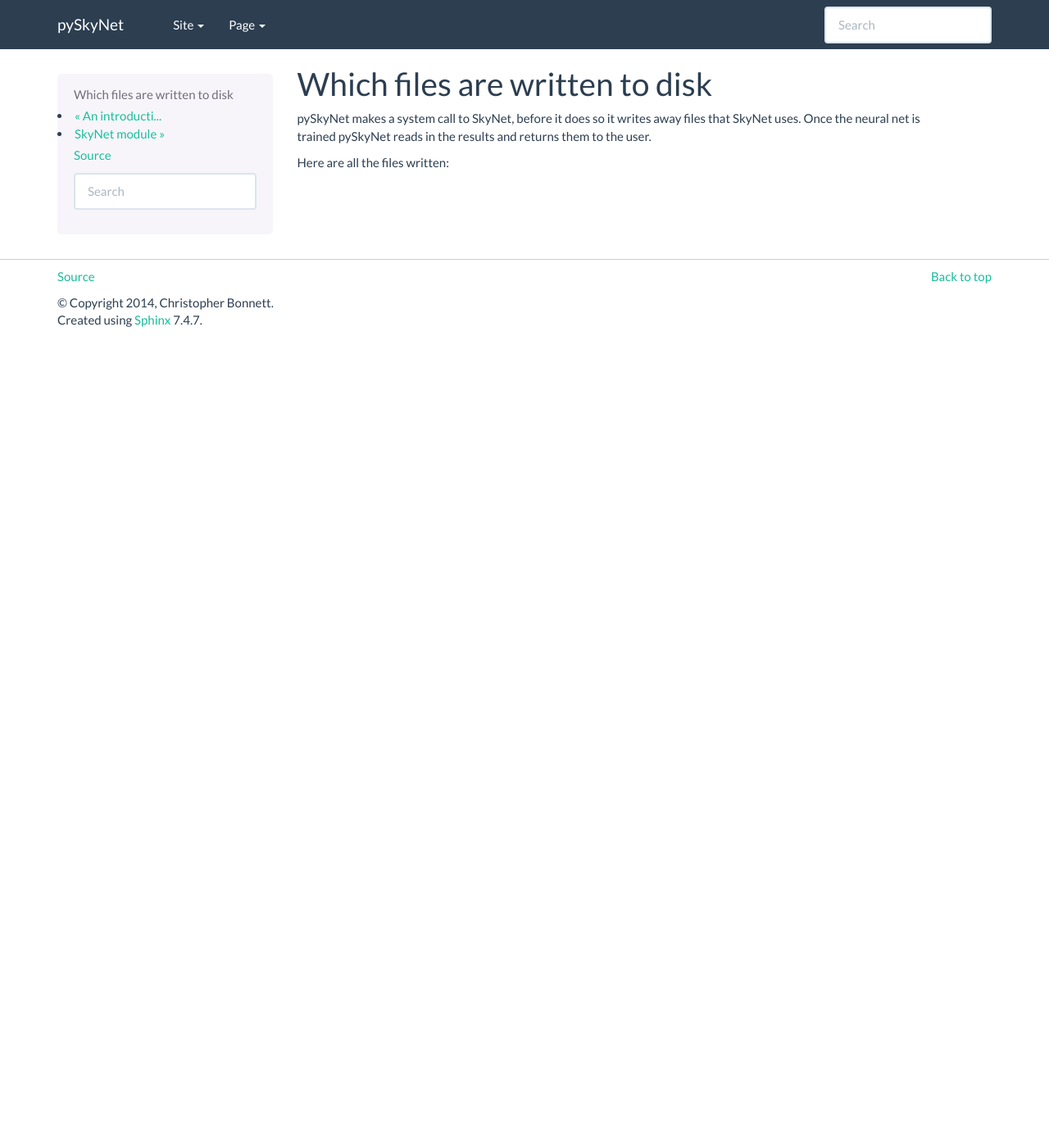
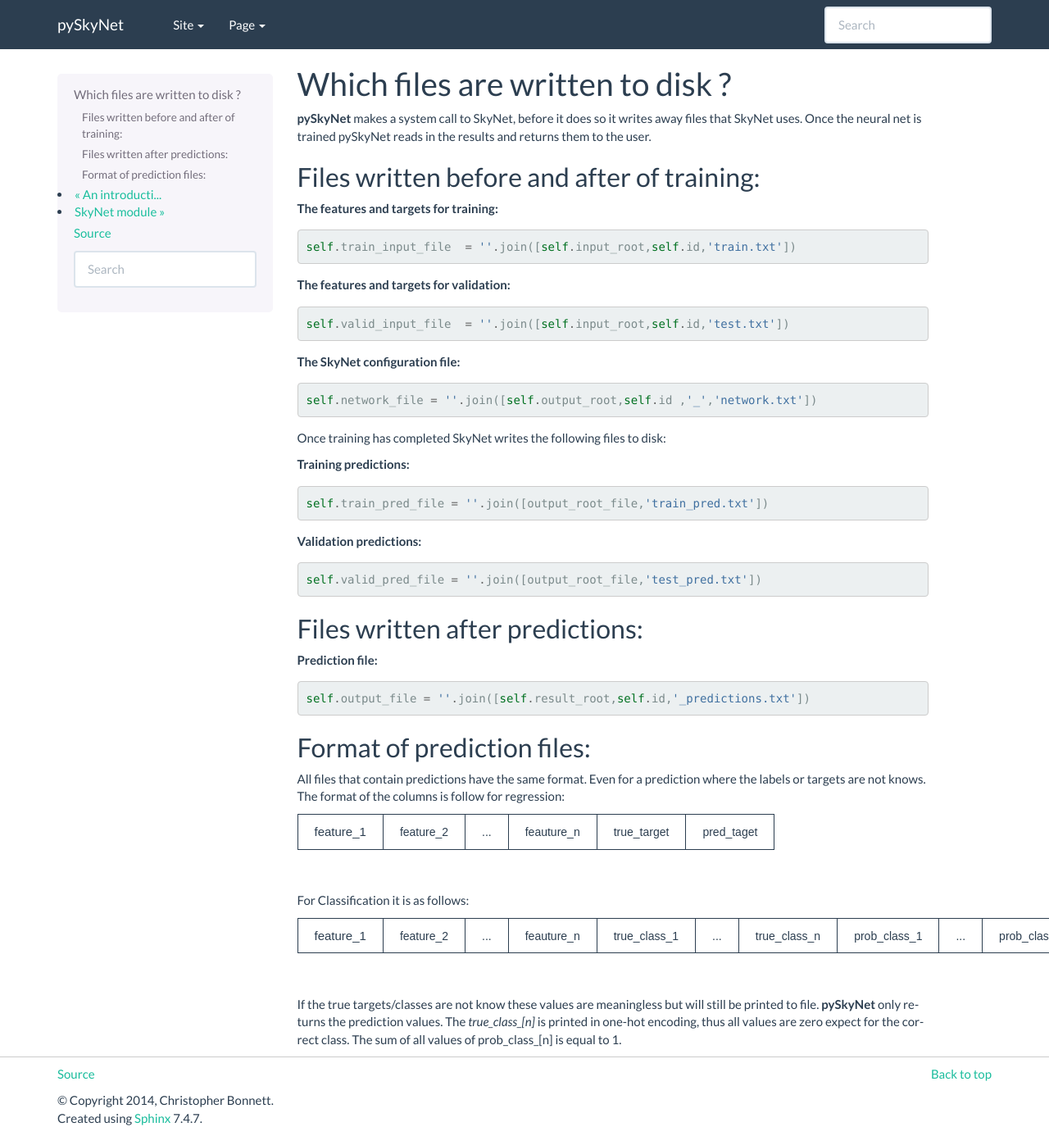
Before and after one commit to cbonnett/SkyNet_wrapper, a Sphinx documentation site: the page built from docs/files.rst, in a window 1280 px wide and 1386 px high. Shown: the whole window at 82% size. Built offline with Sphinx 7.4.7, drawn with Linux system fonts in a browser that asks for light colours.

Commit message:
added install.py

```diff
--- a/docs/files.rst
+++ b/docs/files.rst
@@ -1,10 +1,111 @@
 .. _files:
 
-Which files are written to disk
-===============================
+Which files are written to disk ?
+=================================
 
-pySkyNet makes a system call to SkyNet, before it does so it writes
+**pySkyNet** makes a system call to SkyNet, before it does so it writes
 away files that SkyNet uses. Once the neural net is trained pySkyNet
 reads in the results and returns them to the user.
 
-Here are all the files written:
+Files written before and after of training:
+~~~~~~~~~~~~~~~~~~~~~~~~~~~~~~~~~~~~~~~~~~~
+
+**The features and targets for training:**
+
+.. code:: python
+
+    self.train_input_file  = ''.join([self.input_root,self.id,'train.txt'])
+
+**The features and targets for validation:**
+
+.. code:: python
+
+    self.valid_input_file  = ''.join([self.input_root,self.id,'test.txt'])
+
+**The SkyNet configuration file:**
+
+.. code:: python
+
+    self.network_file = ''.join([self.output_root,self.id ,'_','network.txt'])
+
+Once training has completed SkyNet writes the following files to disk:
+
+**Training predictions:**
+
+.. code:: python
+
+    self.train_pred_file = ''.join([output_root_file,'train_pred.txt'])
+
+**Validation predictions:**
+
+.. code:: python
+
+    self.valid_pred_file = ''.join([output_root_file,'test_pred.txt'])
+
+Files written after predictions:
+~~~~~~~~~~~~~~~~~~~~~~~~~~~~~~~~
+
+**Prediction file:**
+
+.. code:: python
+
+    self.output_file = ''.join([self.result_root,self.id,'_predictions.txt'])
+
+Format of prediction files:
+~~~~~~~~~~~~~~~~~~~~~~~~~~~
+
+All files that contain predictions have the same format.
+Even for a prediction where the labels or targets are not knows.
+The format of the columns is follow for regression:
+
+.. raw:: html
+
+    <style type="text/css">
+    .tg  {border-collapse:collapse;border-spacing:0;}
+    .tg td{font-family:Arial, sans-serif;font-size:14px;padding:10px 20px;border-style:solid;border-width:1px;overflow:hidden;word-break:normal;}
+    .tg th{font-family:Arial, sans-serif;font-size:14px;font-weight:normal;padding:10px 20px;border-style:solid;border-width:1px;overflow:hidden;word-break:normal;}
+    .tg .tg-7khl{font-size:15px}
+    </style>
+    <table class="tg">
+      <tr>
+        <th class="tg-7khl">feature_1</th>
+        <th class="tg-031e">feature_2</th>
+        <th class="tg-031e">...</th>
+        <th class="tg-031e">feauture_n</th>
+        <th class="tg-031e">true_target</th>
+        <th class="tg-031e">pred_taget</th>
+      </tr>
+    </table>
+
+|
+
+For Classification it is as follows:
+
+.. raw:: html
+
+    <style type="text/css">
+    .tg  {border-collapse:collapse;border-spacing:0;}
+    .tg td{font-family:Arial, sans-serif;font-size:14px;padding:10px 20px;border-style:solid;border-width:1px;overflow:hidden;word-break:normal;}
+    .tg th{font-family:Arial, sans-serif;font-size:14px;font-weight:normal;padding:10px 20px;border-style:solid;border-width:1px;overflow:hidden;word-break:normal;}
+    .tg .tg-7khl{font-size:15px}
+    </style>
+    <table class="tg">
+      <tr>
+        <th class="tg-7khl">feature_1</th>
+        <th class="tg-031e">feature_2</th>
+        <th class="tg-031e">...</th>
+        <th class="tg-031e">feauture_n</th>
+        <th class="tg-031e">true_class_1</th>
+        <th class="tg-031e">...</th>
+        <th class="tg-031e">true_class_n</th>
+        <th class="tg-031e">prob_class_1</th>
+        <th class="tg-031e">...</th>
+        <th class="tg-031e">prob_class_n</th>
+      </tr>
+    </table>
+
+|
+If the true targets/classes are not know these values are meaningless but will still be printed to file.
+**pySkyNet** only returns the prediction values.
+The `true_class_[n]` is printed in one-hot encoding, thus all values are zero expect for the correct class.
+The sum of all values of prob_class_[n] is equal to 1.
```
Also changed, not shown: 3 other files.
